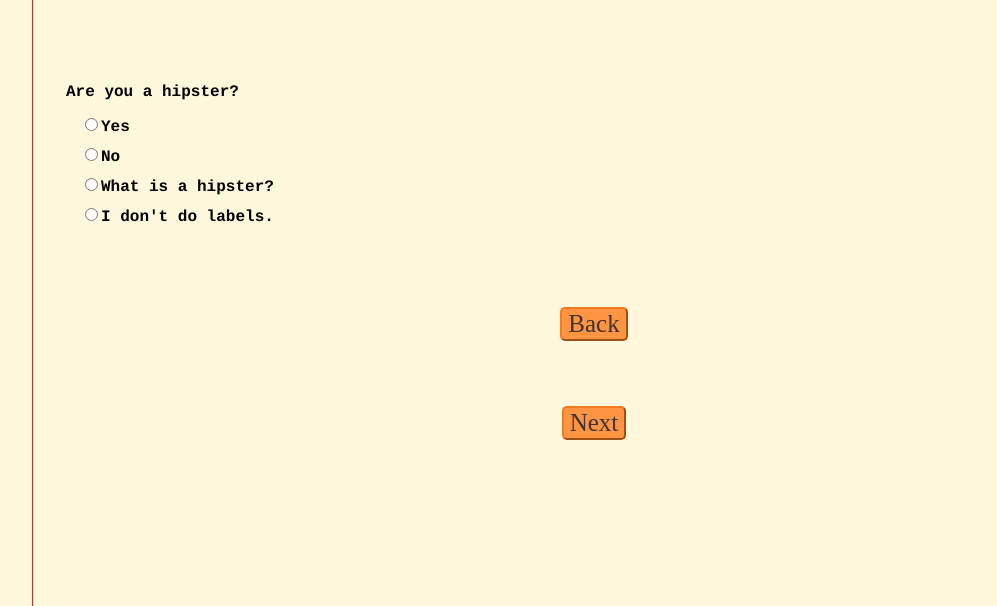
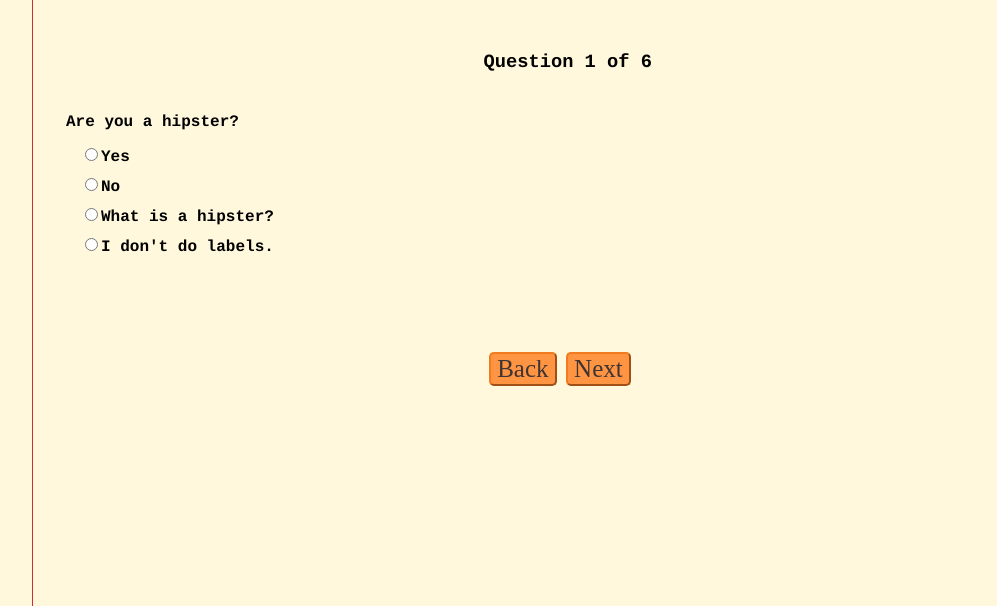
Before and after one commit to KatieLo/hipster-quiz-2.0, a plain HTML site: page index.html in a window 1280 px wide. Shown: the part 194-800 px from the top of the page, without its empty margins (46-1043 px from the left). Drawn offline with nearby package versions, Linux system fonts and the light colour scheme; a web font is replaced by a local one.

Commit message:
add quiz nav and some small css fixes

```diff
--- a/index.html
+++ b/index.html
@@ -16,15 +16,17 @@
 			<h3>Take this quiz to find out how much of a Cape Town hipster you are.<h3>
 		</header>
 		<div class="container">
+			<div id="nav">Question <span id="currentQuestion"></span> of <span id="totalQuestions"></span></div>
 			<form>
 				<div class="questionbox">
-					<fieldset class="questionradios">
-
-					</fieldset>
+					<fieldset class="questionradios"></fieldset>
 				</div>
 				<div id="alert"></div>
-				<button id="back">Back</button>
-				<button type="submit" id="next">Next</button>
+				<div class="button-group">
+					<button id="back">Back</button>
+					<button type="submit" id="next">Next</button>
+				</div>
+
 			</form>
 
 		</div>
--- a/script.js
+++ b/script.js
@@ -1,14 +1,14 @@
 var currentQuestionIndex = 0;
 
 $(document).ready(function(){
-	console.log("doc ready");
+	$("#totalQuestions").html(allQuestions.length);
 	showCurrentQuestion(currentQuestionIndex);
 
 	$("#next").on("click", function(e){
 		e.preventDefault();
 
 		if(isValid()){
-			$('#alert').hide();
+			$('#alert').html("");
 
 			gradeCurrentQuestion();
 
@@ -49,6 +49,7 @@ $(document).ready(function(){
 });
 
 function showCurrentQuestion(index){
+	$("#currentQuestion").html(index + 1);
 	var questionHTMl = "<legend>" + allQuestions[index].question +"</legend>";
 	var choicesHTML = '';
 	for(var i = 0; i <  allQuestions[index].choices.length; i++){
--- a/styles.css
+++ b/styles.css
@@ -21,7 +21,13 @@ h1 {
 
 h3 {
 	text-align: center;
-	margin-bottom: 80px;
+	margin-bottom: 50px;
+}
+
+#nav {
+	width: 20%;
+	margin: 30px auto;
+	font-size: 1.17em;
 }
 
 .wrap {
@@ -66,7 +72,15 @@ background-color: #ff9442;
 	border: 2px outset #f37b1f;
 	moz-border-radius: 20px;
 	-webkit-border-radius: 5px;
-display: block;
-margin: auto;
-margin-top: 65px;
+	display: inline;
  }
+
+ .button-group {
+ 	width: 19%;
+	margin: 40px auto;
+ }
+
+ #alert {
+ 	height: 30px;
+ 	padding-left: 22px;
+ }
```
Lines whose indentation alone changed are shown as unchanged.
